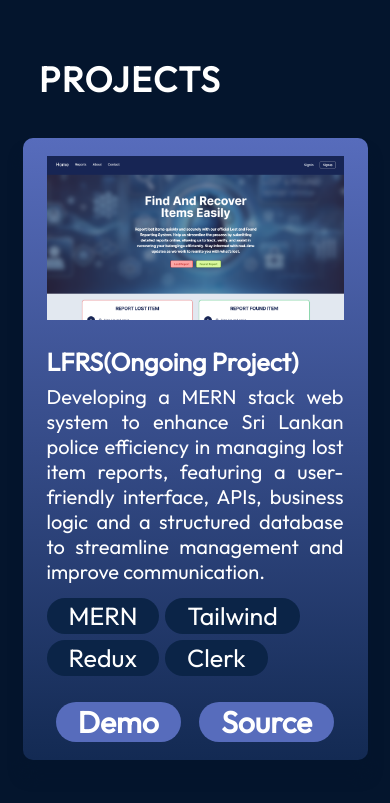
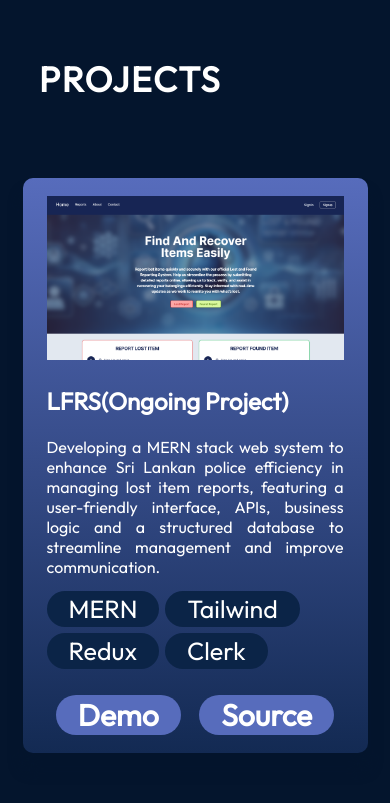
Before and after one commit to VenuraDenethpriya/Portfolio, a React (Vite) app: page / in a window 390 px wide. Shown: the part 2200-3003 px from the top of the page. Built offline with nearby package versions, Linux system fonts and the light colour scheme.

Commit message:
Update ProjectCard.module.css

```diff
--- a/src/components/Projects/ProjectCard.module.css
+++ b/src/components/Projects/ProjectCard.module.css
@@ -60,3 +60,34 @@
   background: var(--color-primary);
   padding: 1px 22px;
 }
+
+@media screen and (max-width: 830px) {
+  .container {
+    margin-top: 40px;
+  }
+
+  .title {
+    font-size: 24px;
+    margin-bottom: 15px;
+  }
+
+  .description {
+    font-size: 16px;
+  }
+
+  form label {
+    font-size: 16px;
+    margin-bottom: 4px;
+  }
+
+  form input,
+  form textarea {
+    font-size: 14px;
+    padding: 8px 12px;
+  }
+
+  form button {
+    font-size: 16px;
+    padding: 8px 16px;
+  }
+}
```
